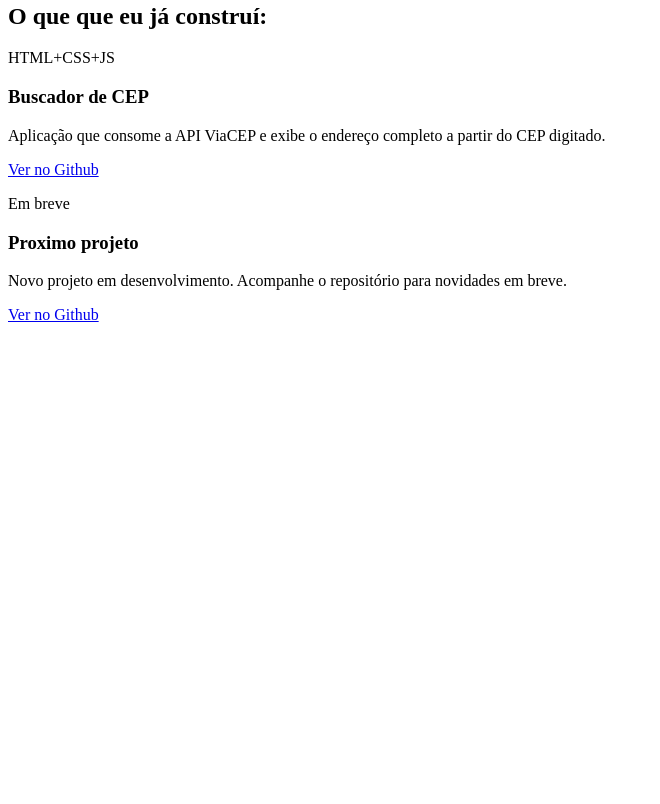
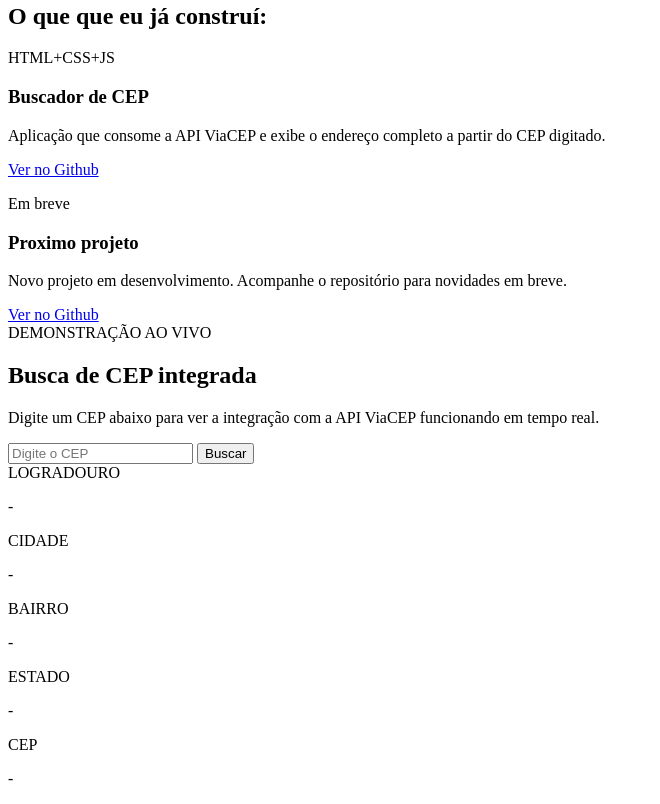
Before and after one commit to LeonardoVitalino/LeonardoSilvaDeLira, a plain HTML site: page MinhaLandingPage/index.html in a window 1280 px wide. Shown: the part 639-1443 px from the top of the page, without its empty margins (0-660 px from the left). Before the commit the page ends 971 px from the top, so only its background shows below. Drawn offline with Linux system fonts and the light colour scheme.

Commit message:
atualização 06/05

```diff
--- a/MinhaLandingPage/index.html
+++ b/MinhaLandingPage/index.html
@@ -86,7 +86,7 @@
                   <h3>Buscador de CEP</h3>
                </div>
                <div class="p-projeto-1">
-               <p>Aplicação que consome a API ViaCEP e exibe o endereço completo a partir do CEP digitado.</p>
+                  <p>Aplicação que consome a API ViaCEP e exibe o endereço completo a partir do CEP digitado.</p>
                </div>
                <div class="link-github-projeto-1">
                   <a href="#">Ver no Github</a>
@@ -113,10 +113,76 @@
 
       </section>
       <section class="demonstração">
+         <div class="demonstração-nome">
+            <span>DEMONSTRAÇÃO AO VIVO</span>
+            <div class="demonstracao-h1">
+               <h1>Busca de CEP integrada</h1>
+            </div>
+         </div>
+         <!-- COMO É UMA CAIXA CENTRAL, EU PRECISO CRIAR UM CARD -->
+         <div class="card-central">
+            <!-- texto explicativo -->
+            <div class="p-card">
+               <p>Digite um CEP abaixo para ver a integração com a API ViaCEP funcionando em tempo real.</p>
+            </div>
+
+            <!-- Aqui agora vamos fazer o imput e o botão -->
+            <div class="search-box">
+               <!-- campo para o usuário digitar o cep -->
+               <input type="text" id="cep-input" placeholder="Digite o CEP">
+               <!-- Aqui eu estou informando que o tipo desse input é texto
+                 o ID para eu poder mexer nele dentro do CSS
+                 e a explicação que fica dentro da caixa para o usuário saber que informação colocar -->
+
+               <!-- fazendo o botão de pesquisar -->
+               <button onclick="buscarCEP()">
+                  <!-- chamando a função buscar cep -->
+                  Buscar
+               </button>
+            </div>
+
+            <!-- fazer resultado -->
+            <div class="resultado-CEP">
+
+
+               <!-- logradouro -->
+               <div class="logradouro">
+                  <span class="label">LOGRADOURO</span>
+                  <P id="logradouro-id">-</P>
+               </div>
+
+
+               <!-- cidade -->
+               <div class="cidade">
+                  <span class="label">CIDADE</span>
+                  <p id="cidade-id">-</p>
+               </div>
+
+                  <!-- BAIRRO -->
+                   <div class="bairro">
+                     <span class="label">BAIRRO</span>
+                     <p id="bairro-id">-</p>
+                   </div>
+
+
+                   <!-- ESTADO-->
+                    <div class="estado">
+                     <span class="label">ESTADO</span>
+                     <p id="estado-id">-</p>
+                    </div>
+
+
+                    <!-- CEP -->
+                     <div class="cep">
+                        <span class="label">CEP</span>
+                        <p id="cep-id">-</p>
+                     </div>
+            </div>
+         </div>
 
       </section>
    </main>
-
+<script src="script.js"></script>
 </body>
 
 </html>
--- /dev/null
+++ b/MinhaLandingPage/script.js
@@ -0,0 +1,23 @@
+function buscarCEP() {
+    // FUNÇÃO CHAMADA QUANDO CLICARS O BOTÃO BUSCAR
+    const cep = document.getElementById("cep-input").value;
+    // pegando o valor digitado no input
+
+    // montando a URL da api do ViaCEP
+    const url = `https://viacep.com.br/ws/${cep}/json/`;
+
+    // fazendo a requisião para API
+    fetch(url)
+    .then(responde => responde.json())
+    // Aqui eu preciso converter minha resposta para Json
+    .then(data => {
+        document.getElementById("lograduro-id").innerText = data.logradouro-id;
+        document.getElementById("cidade-id").innerText = data.cidade-id;
+        document.getElementById("bairro-id").innerText = data.bairro-id;
+        document.getElementById("estado-id").innerText = data.estado-id;
+        document.getElementById("cep-id").innerText = data.cep-id;
+    })
+    .catch(error => {
+        console.log("Erro ao buscar CEP:", error);
+    });
+}
```
